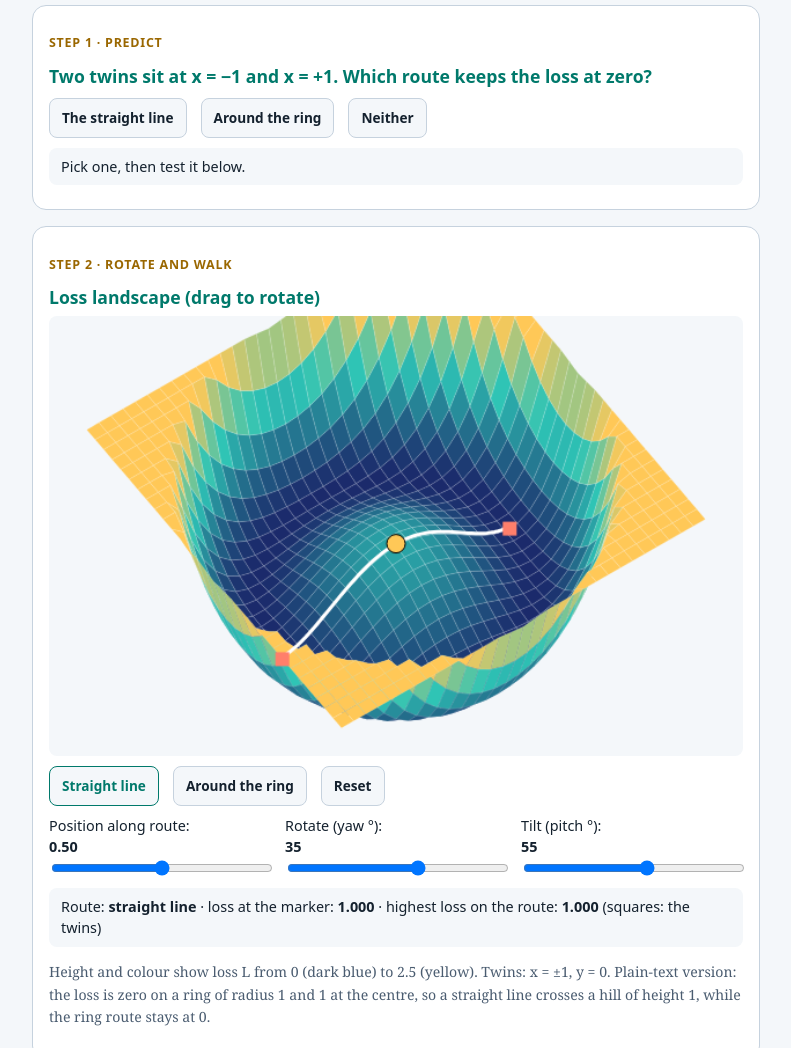
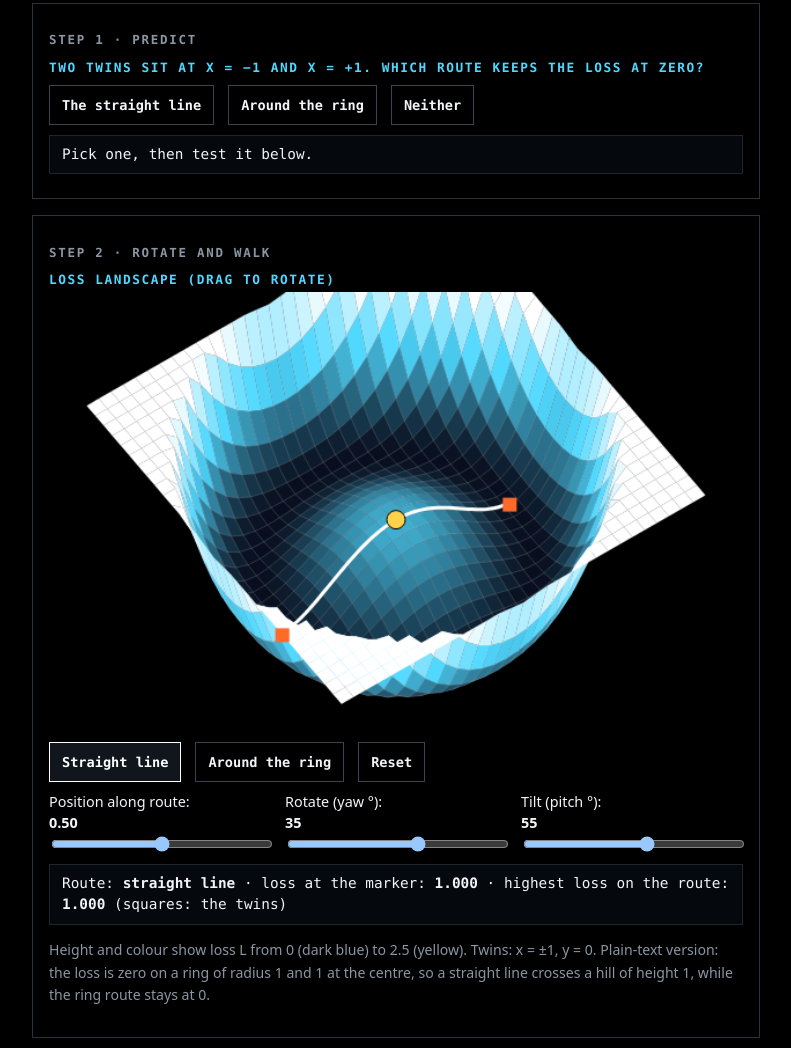
Before and after one commit to MrigeshLakhanpal/sign-flips-lmc-simulators, a plain HTML site: page docs/sim2-loss-landscape.html in a window 1280 px wide. Shown: the part 285-1333 px from the top of the page, without its empty margins (244-1035 px from the left). Drawn offline with Linux system fonts and the light colour scheme.

Commit message:
style(sim1-4): adopt black-grid palette and monospace telemetry styling
No logic or data changes; heat-map ramp recoloured, light-mode variant removed.

```diff
--- a/docs/sim2-loss-landscape.html
+++ b/docs/sim2-loss-landscape.html
@@ -3,9 +3,7 @@
 <meta name="viewport" content="width=device-width, initial-scale=1, viewport-fit=cover">
 <title>Simulator 2: Two identical solutions, one hill between them</title>
 <style>
-:root{--bg:#0d1b2a;--panel:#14263a;--text:#e8edf3;--muted:#9fb0c3;--teal:#2ec4b6;--coral:#ff7f6b;--amber:#ffc857;--border:#27415c;color-scheme:dark;box-sizing:border-box;padding-top:env(safe-area-inset-top,0px);padding-bottom:env(safe-area-inset-bottom,0px)}
-@media (prefers-color-scheme:light){:root:not([data-theme="dark"]){--bg:#f4f7fa;--panel:#fff;--text:#14212e;--muted:#4a5c70;--teal:#00796b;--coral:#c2412d;--amber:#9a6700;--border:#c6d2de;color-scheme:light}}
-:root[data-theme="dark"]{--bg:#0d1b2a;--panel:#14263a;--text:#e8edf3;--muted:#9fb0c3;--teal:#2ec4b6;--coral:#ff7f6b;--amber:#ffc857;--border:#27415c;color-scheme:dark}
+:root{--bg:#000;--panel:#05090d;--text:#f2f5f8;--muted:#8a96a3;--teal:#4fd8ff;--coral:#ff6a2b;--amber:#ffd24a;--purple:#b794f6;--border:#2a323b;color-scheme:dark;box-sizing:border-box;padding-top:env(safe-area-inset-top,0px);padding-bottom:env(safe-area-inset-bottom,0px)}
 *,*::before,*::after{box-sizing:inherit}
 body{margin:0;background:var(--bg);color:var(--text);font:16px/1.6 Georgia,serif}
 main{max-width:760px;margin:0 auto;padding:18px 16px 50px}
@@ -24,6 +22,19 @@ button[aria-pressed="true"]{border-color:var(--teal);color:var(--teal)}
 canvas{width:100%;height:auto;display:block;touch-action:none;border-radius:8px;background:var(--bg)}
 dl{margin:0;font-size:.92rem}dt{font:700 .85rem system-ui,sans-serif;color:var(--amber);margin-top:.6em}dd{margin:0}
 a{color:var(--teal)}
+
+html{background:#000}
+body{background:#000 linear-gradient(rgba(255,255,255,.04) 1px,transparent 1px) 0 0/48px 48px,linear-gradient(90deg,rgba(255,255,255,.04) 1px,transparent 1px) 0 0/48px 48px;font-family:system-ui,sans-serif}
+h1{letter-spacing:-.01em}
+h2{font:700 .8rem ui-monospace,Menlo,Consolas,monospace;letter-spacing:.12em;text-transform:uppercase;color:var(--teal)}
+.q,.tag,button,.out,dt,.h,.cell,table,.hud{font-family:ui-monospace,Menlo,Consolas,monospace}
+.q{color:var(--muted);letter-spacing:.14em}
+.sec{border-radius:0;background:rgba(0,0,0,.6);border:1px solid #2a323b}
+button,.out,.eq,canvas,svg,.tag{border-radius:0}
+.out,.eq{background:#05090d;border:1px solid #1d252d}
+button{background:#000;border:1px solid #3a444f}
+button[aria-pressed="true"]{border-color:#fff;background:#10161c;color:#fff}
+canvas,svg{background:#000}
 </style></head><body><main>
 <p class="q">Simulator 2 of a series · interactive</p>
 <h1>If two solutions are secretly the same, why is there a hill between them?</h1>
@@ -52,13 +63,13 @@ a{color:var(--teal)}
 <dt>What the toy borrows</dt><dd>At width r, the 2<sup>r</sup>r! permutation and sign-flip copies of an irreducible network are isolated points of the set of equivalent networks (Zhao et al.). With one spare unit, Proposition 1 joins them by a piecewise-linear path along which the function is exactly constant. Here the ring plays that role.</dd>
 <dt>What it does not show</dt><dd>The path’s existence says nothing about the straight-line barrier, which is what the experiments measure. The true loss surface is high-dimensional; this 2-D height field is only a picture.</dd>
 <dt>Barrier</dt><dd>B = sup<sub>α</sub>[L(θ<sub>α</sub>) − ((1−α)L(θ<sub>A</sub>)+αL(θ<sub>B</sub>))]. In the toy the straight line gives B = 1 at the midpoint.</dd></dl>
-<p class="muted"><a href="explainer.html">Full interactive paper page</a> · <a href="index.html">All simulators</a> · github.com/MrigeshLakhanpal/sign-flips-lmc</p></section>
+<p class="muted"><a href="explainer.html">Full interactive paper page</a> · <a href="l1-landscape.html">Three.js version of this landscape</a> · <a href="index.html">All simulators</a> · github.com/MrigeshLakhanpal/sign-flips-lmc</p></section>
 </main>
 <script>
 (function(){
 var S={mode:0,pos:.5,yaw:35,pit:55},cv=document.getElementById("c"),cx=cv.getContext("2d");
 function L(x,y){var r=x*x+y*y-1;return r*r}
-function ramp(u){u=Math.max(0,Math.min(1,u));var a=[27,42,107],b=[46,196,182],c=[255,200,87],p=u<.5?[a,b,u*2]:[b,c,(u-.5)*2];return p[0].map(function(v,i){return Math.round(v+(p[1][i]-v)*p[2])})}
+function ramp(u){u=Math.max(0,Math.min(1,u));var a=[8,14,30],b=[79,216,255],c=[255,255,255],p=u<.5?[a,b,u*2]:[b,c,(u-.5)*2];return p[0].map(function(v,i){return Math.round(v+(p[1][i]-v)*p[2])})}
 function pr(x,y,z){var yw=S.yaw*Math.PI/180,pt=S.pit*Math.PI/180,X=x*Math.cos(yw)-y*Math.sin(yw),D=x*Math.sin(yw)+y*Math.cos(yw),zs=z*.6;
  return [300+X*120,200-120*(zs*Math.cos(pt)+D*Math.sin(pt))+40,D*Math.cos(pt)-zs*Math.sin(pt)]}
 function route(a){return S.mode?[-Math.cos(Math.PI*a),Math.sin(Math.PI*a)]:[-1+2*a,0]}
@@ -69,8 +80,8 @@ function draw(){
  q.sort(function(a,b){return b[1]-a[1]});
  q.forEach(function(k){var c=ramp(k[2]);cx.fillStyle="rgb("+c+")";cx.strokeStyle="rgba(255,255,255,.12)";cx.beginPath();k[0].forEach(function(v,n){n?cx.lineTo(v[0],v[1]):cx.moveTo(v[0],v[1])});cx.closePath();cx.fill();cx.stroke()});
  cx.strokeStyle="#fff";cx.lineWidth=3;cx.beginPath();for(i=0;i<=60;i++){var r=route(i/60),p=pr(r[0],r[1],L(r[0],r[1])+.05);i?cx.lineTo(p[0],p[1]):cx.moveTo(p[0],p[1])}cx.stroke();cx.lineWidth=1;
- [[-1,0],[1,0]].forEach(function(t){var p=pr(t[0],t[1],0);cx.fillStyle="#ff7f6b";cx.fillRect(p[0]-6,p[1]-6,12,12)});
- var b=route(S.pos),bp=pr(b[0],b[1],L(b[0],b[1])+.05);cx.fillStyle="#ffc857";cx.beginPath();cx.arc(bp[0],bp[1],8,0,7);cx.fill();cx.strokeStyle="#000";cx.stroke();
+ [[-1,0],[1,0]].forEach(function(t){var p=pr(t[0],t[1],0);cx.fillStyle="#ff6a2b";cx.fillRect(p[0]-6,p[1]-6,12,12)});
+ var b=route(S.pos),bp=pr(b[0],b[1],L(b[0],b[1])+.05);cx.fillStyle="#ffd24a";cx.beginPath();cx.arc(bp[0],bp[1],8,0,7);cx.fill();cx.strokeStyle="#000";cx.stroke();
  var mx=0;for(i=0;i<=100;i++){var r2=route(i/100);mx=Math.max(mx,L(r2[0],r2[1]))}
  document.getElementById("out").innerHTML="Route: <b>"+(S.mode?"around the ring":"straight line")+"</b> · loss at the marker: <b>"+L(b[0],b[1]).toFixed(3)+"</b> · highest loss on the route: <b>"+mx.toFixed(3)+"</b> (squares: the twins)";
  document.getElementById("pv").textContent=S.pos.toFixed(2);document.getElementById("yv").textContent=Math.round(S.yaw);document.getElementById("tv").textContent=Math.round(S.pit);
```
Also changed, not shown: docs/sim1-why-averaging-fails.html (+15 -4 lines), docs/sim3-where-claim-fails.html (+16 -5 lines), docs/sim4-barrier-vs-width.html (+14 -3 lines).
